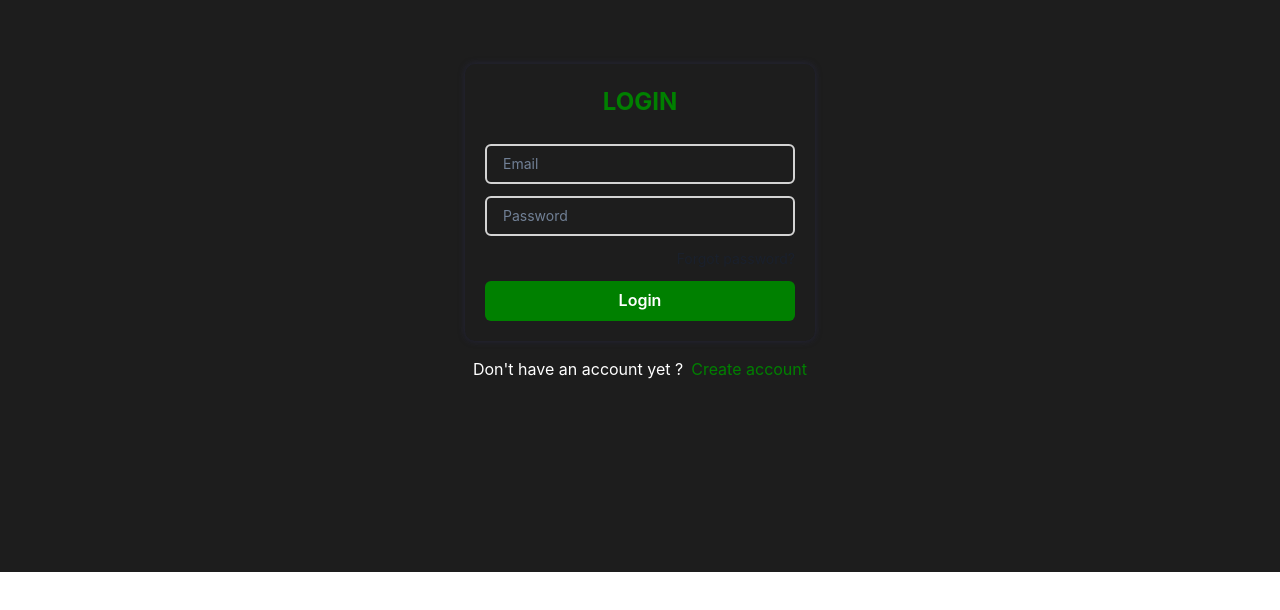
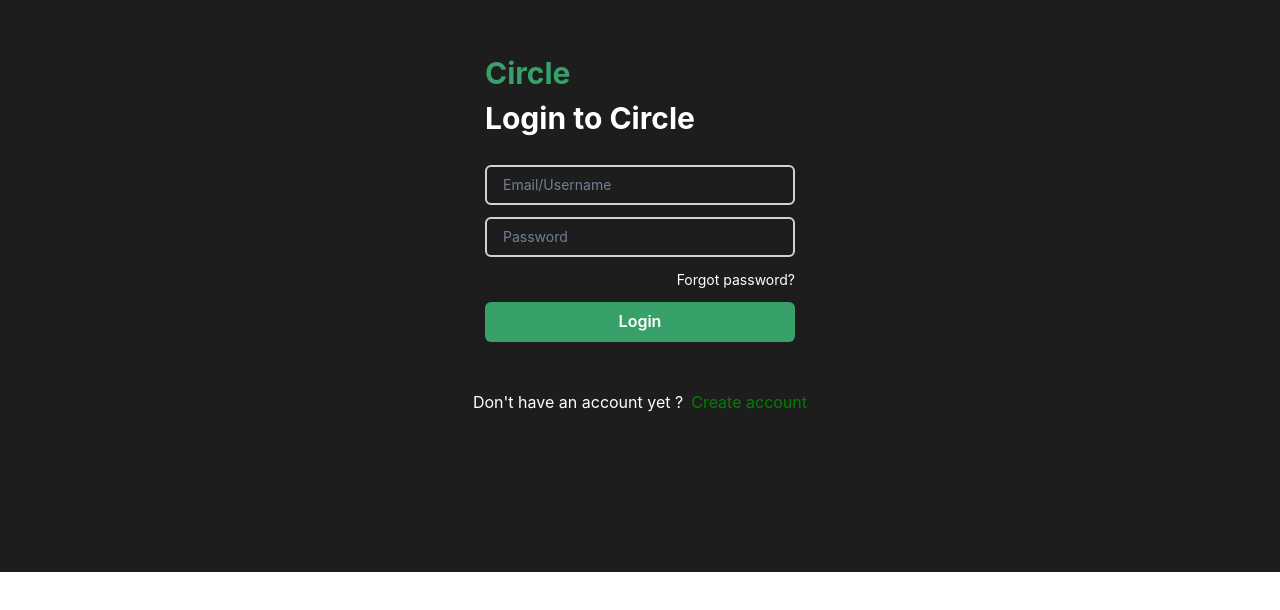
Before and after one commit to ravano-2464/Threads_Apps, a React (Vite) app in the folder FrontEnd/: page /auth/login in a window 1280 px wide. Shown: the part 128-738 px from the top of the page. Built offline with nearby package versions, Linux system fonts and the light colour scheme; no server answers.

Commit message:
Threads Apps

```diff
--- a/FrontEnd/src/features/auth/components/FormLogin.tsx
+++ b/FrontEnd/src/features/auth/components/FormLogin.tsx
@@ -1,5 +1,5 @@
 import React, { KeyboardEvent } from 'react';
-import { FormControl, Input, Text, Button, Box } from "@chakra-ui/react";
+import { FormControl, Input, Text, Button, Box, Link } from "@chakra-ui/react";
 import { useLogin } from "../hooks/useLogin";
 
 const FormLogin = (): React.JSX.Element => {
@@ -16,29 +16,27 @@ const FormLogin = (): React.JSX.Element => {
       isRequired
       display="flex"
       flexDirection="column"
-      gap={3}
       width="350px"
       borderRadius={10}
       padding={5}
-      boxShadow="0 0px 6px rgba(50, 50, 93, 0.5), 0 1px 3px rgba(0, 0, 0, 0.08)"
     >
-      <Text
-        color="green"
-        fontSize="2xl"
-        fontWeight="bold"
-        textAlign="center"
-        mb={3}
-      >
-        LOGIN
-      </Text>
+      <Box mb={6}>
+        <Text fontSize="3xl" fontWeight="bold" color="green.500">
+          Circle
+        </Text>
+        <Text as="b" fontSize="3xl" color="#ffffff">
+          Login to Circle
+        </Text>
+      </Box>
       <Input
         border="2px solid #d3d3d3"
         fontSize="sm"
-        placeholder="Email"
+        placeholder="Email/Username"
         name="email"
         color="white"
         onChange={handleChange}
         onKeyDown={handleKeyPress}
+        mb={3}
       />
       <Input
         border="2px solid #d3d3d3"
@@ -49,15 +47,17 @@ const FormLogin = (): React.JSX.Element => {
         color="white"
         onChange={handleChange}
         onKeyDown={handleKeyPress}
+        mb={3}
       />
-      <Box display="flex" justifyContent="flex-end" fontSize="sm">
-        <Text>Forgot password?</Text>
+      <Box textAlign="right" fontSize="sm" mb={3}>
+        <Link color="white">Forgot password?</Link>
       </Box>
       <Button
-        backgroundColor="green"
-        colorScheme="green"
+        backgroundColor="green.500"
         color="white"
+        _hover={{ bg: "green.600" }}
         onClick={handleLogin}
+        mb={3}
       >
         Login
       </Button>
```
